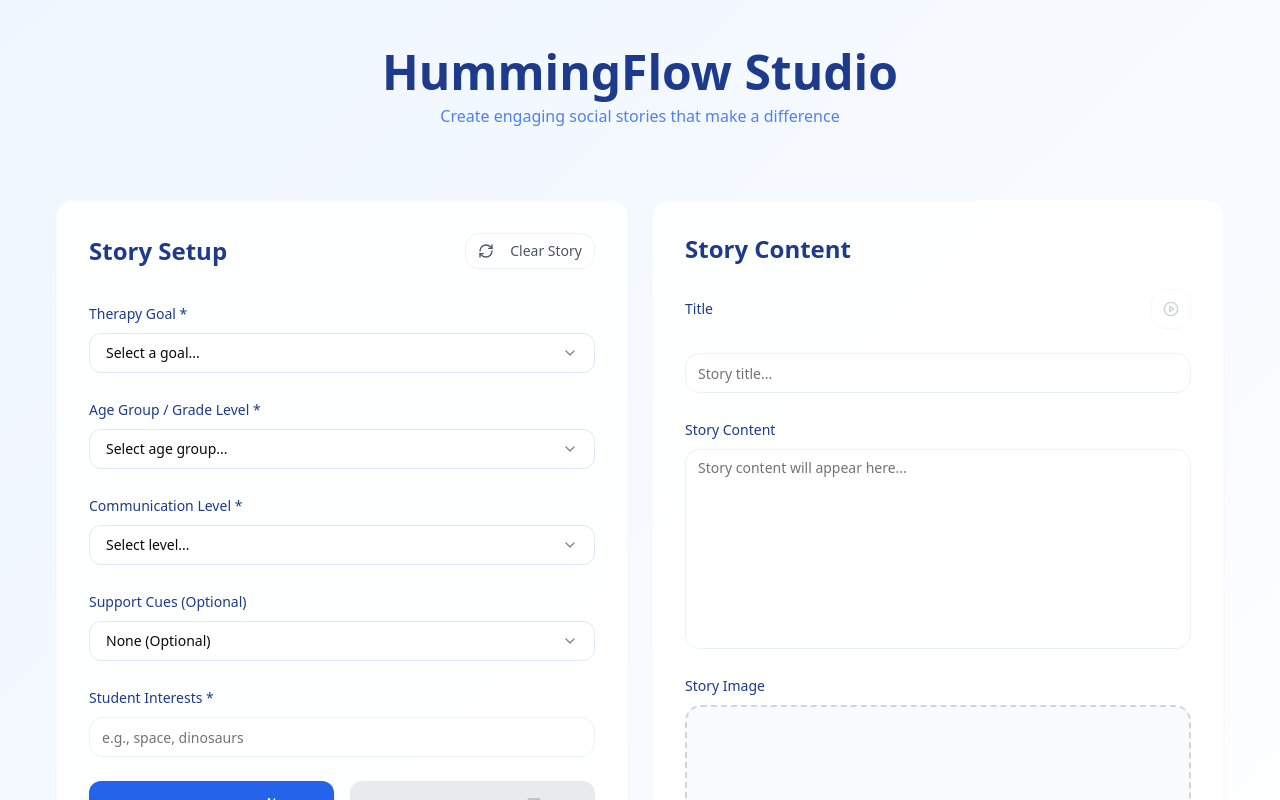
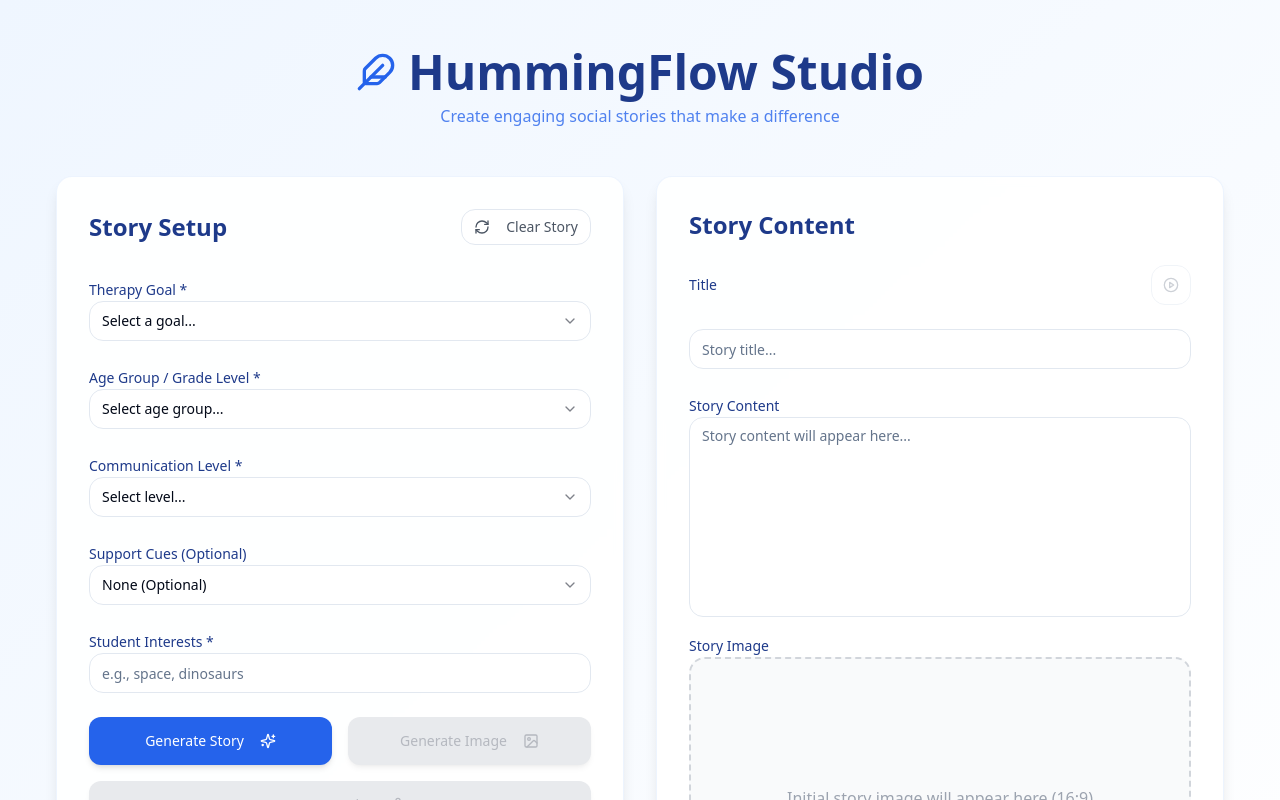
Before and after one commit to davidar-90/hummingflow-tale-weaver, a React (Vite) app: page / in a window 1280 px wide. Shown: the top 800 px of the page. Built offline with nearby package versions, Linux system fonts and the light colour scheme.

Commit message:
Refine UI/UX and branding
Add a Feather Icon to the HummingFlow Studio logo and make other cosmetic improvements to enhance UI/UX and branding.  All functionality remains unchanged.

```diff
--- a/src/index.css
+++ b/src/index.css
@@ -6,24 +6,24 @@
 @layer base {
   :root {
     --background: 0 0% 100%;
-    --foreground: 0 0% 3.9%;
+    --foreground: 222.2 84% 4.9%;
     --card: 0 0% 100%;
-    --card-foreground: 0 0% 3.9%;
+    --card-foreground: 222.2 84% 4.9%;
     --popover: 0 0% 100%;
-    --popover-foreground: 0 0% 3.9%;
-    --primary: 213 94% 48%;
-    --primary-foreground: 0 0% 98%;
-    --secondary: 0 0% 96.1%;
-    --secondary-foreground: 0 0% 9%;
-    --muted: 0 0% 96.1%;
-    --muted-foreground: 0 0% 45.1%;
-    --accent: 213 94% 98%;
-    --accent-foreground: 213 94% 48%;
+    --popover-foreground: 222.2 84% 4.9%;
+    --primary: 221.2 83.2% 53.3%;
+    --primary-foreground: 210 40% 98%;
+    --secondary: 210 40% 96.1%;
+    --secondary-foreground: 222.2 47.4% 11.2%;
+    --muted: 210 40% 96.1%;
+    --muted-foreground: 215.4 16.3% 46.9%;
+    --accent: 210 40% 96.1%;
+    --accent-foreground: 222.2 47.4% 11.2%;
     --destructive: 0 84.2% 60.2%;
-    --destructive-foreground: 0 0% 98%;
-    --border: 213 50% 95%;
-    --input: 213 50% 95%;
-    --ring: 213 94% 48%;
+    --destructive-foreground: 210 40% 98%;
+    --border: 214.3 31.8% 91.4%;
+    --input: 214.3 31.8% 91.4%;
+    --ring: 221.2 83.2% 53.3%;
     --radius: 1rem;
   }
 }
@@ -33,43 +33,52 @@
     @apply border-border;
   }
   body {
-    @apply bg-gradient-to-br from-blue-50 to-white text-foreground antialiased;
-    background-attachment: fixed;
+    @apply bg-gradient-to-br from-white via-blue-50 to-purple-50 text-foreground antialiased min-h-screen;
+    font-feature-settings: "rlig" 1, "calt" 1;
   }
 }
 
-.hero-gradient {
-  @apply text-blue-900;
-}
-
-.split-panel {
-  @apply grid grid-cols-1 md:grid-cols-2 gap-6 p-6 min-h-screen max-w-7xl mx-auto;
-}
-
-.panel {
-  @apply bg-white/80 backdrop-blur-sm rounded-2xl shadow-lg border border-blue-100/50 p-6;
-}
-
-.form-group {
-  @apply space-y-2 mb-6;
-}
-
+@layer components {
   .input-label {
-  @apply block text-sm font-medium text-gray-700;
+    @apply block text-sm font-medium text-gray-700 mb-1;
   }
 
   .text-input {
-  @apply w-full px-4 py-3 rounded-xl border border-blue-100 bg-white/50 backdrop-blur-sm
+    @apply w-full px-4 py-3 rounded-xl border border-gray-200 bg-white/50
            focus:outline-none focus:ring-2 focus:ring-blue-500/20 focus:border-blue-300
            transition-all duration-200 hover:border-blue-200;
   }
 
   .select-input {
-  @apply w-full px-4 py-3 rounded-xl border border-blue-100 bg-white/50 backdrop-blur-sm
+    @apply w-full px-4 py-3 rounded-xl border border-gray-200 bg-white/50
            focus:outline-none focus:ring-2 focus:ring-blue-500/20 focus:border-blue-300
            transition-all duration-200 hover:border-blue-200;
   }
 
-.glass-card {
-  @apply bg-white/90 backdrop-blur-sm border border-blue-100/20 shadow-sm;
+  .button-primary {
+    @apply bg-blue-600 text-white hover:bg-blue-700 rounded-xl px-6 py-3
+           transition-all duration-200 flex items-center justify-center gap-2
+           disabled:opacity-50 disabled:cursor-not-allowed shadow-md;
   }
+
+  .button-secondary {
+    @apply bg-purple-600 text-white hover:bg-purple-700 rounded-xl px-6 py-3
+           transition-all duration-200 flex items-center justify-center gap-2
+           disabled:opacity-50 disabled:cursor-not-allowed shadow-md;
+  }
+
+  .button-tertiary {
+    @apply bg-green-600 text-white hover:bg-green-700 rounded-xl px-6 py-3
+           transition-all duration-200 flex items-center justify-center gap-2
+           disabled:opacity-50 disabled:cursor-not-allowed shadow-md;
+  }
+}
+
+@keyframes fadeIn {
+  from { opacity: 0; }
+  to { opacity: 1; }
+}
+
+.animate-fadeIn {
+  animation: fadeIn 0.5s ease-out;
+}
--- a/src/pages/Index.tsx
+++ b/src/pages/Index.tsx
@@ -1,7 +1,8 @@
+
 import { useState } from 'react';
 import { Card } from "@/components/ui/card";
 import { Button } from "@/components/ui/button";
-import { RefreshCw } from "lucide-react";
+import { RefreshCw, Feather } from "lucide-react";
 import { toast } from "sonner";
 import { StoryForm } from "@/components/story/StoryForm";
 import { InteractionPoint } from "@/components/story/InteractionPoint";
@@ -122,15 +123,16 @@ const Index = () => {
   return (
     <div className="min-h-screen bg-gradient-to-br from-blue-50 to-white">
       <div className="container mx-auto py-12">
-        <h1 className="text-4xl md:text-5xl font-bold text-center mb-2 hero-gradient animate-fadeIn">
+        <h1 className="text-4xl md:text-5xl font-bold text-center mb-2 flex items-center justify-center gap-3 text-blue-900">
+          <Feather className="w-10 h-10 text-blue-600" />
           HummingFlow Studio
         </h1>
         <p className="text-center text-blue-600/80 mb-12 animate-fadeIn">
           Create engaging social stories that make a difference
         </p>
 
-        <div className="split-panel">
-          <Card className="glass-card p-8 animate-slideIn">
+        <div className="grid grid-cols-1 lg:grid-cols-2 gap-8 px-4 lg:px-6">
+          <Card className="bg-white/90 backdrop-blur-sm border border-blue-100/50 shadow-lg rounded-2xl p-8">
             <div className="space-y-8">
               <div>
                 <div className="flex justify-between items-center mb-8">
@@ -139,7 +141,7 @@ const Index = () => {
                     variant="outline"
                     size="sm"
                     onClick={clearStory}
-                    className="text-gray-600 hover:text-blue-600"
+                    className="text-gray-600 hover:text-blue-600 transition-colors duration-200"
                   >
                     <RefreshCw className="h-4 w-4 mr-2" />
                     Clear Story
@@ -166,7 +168,7 @@ const Index = () => {
             </div>
           </Card>
 
-          <Card className="glass-card p-8 animate-slideIn">
+          <Card className="bg-white/90 backdrop-blur-sm border border-blue-100/50 shadow-lg rounded-2xl p-8">
             <StoryEditor
               storyData={storyData}
               interactionPoint={interactionPoint}
```
Lines whose indentation alone changed are shown as unchanged.
